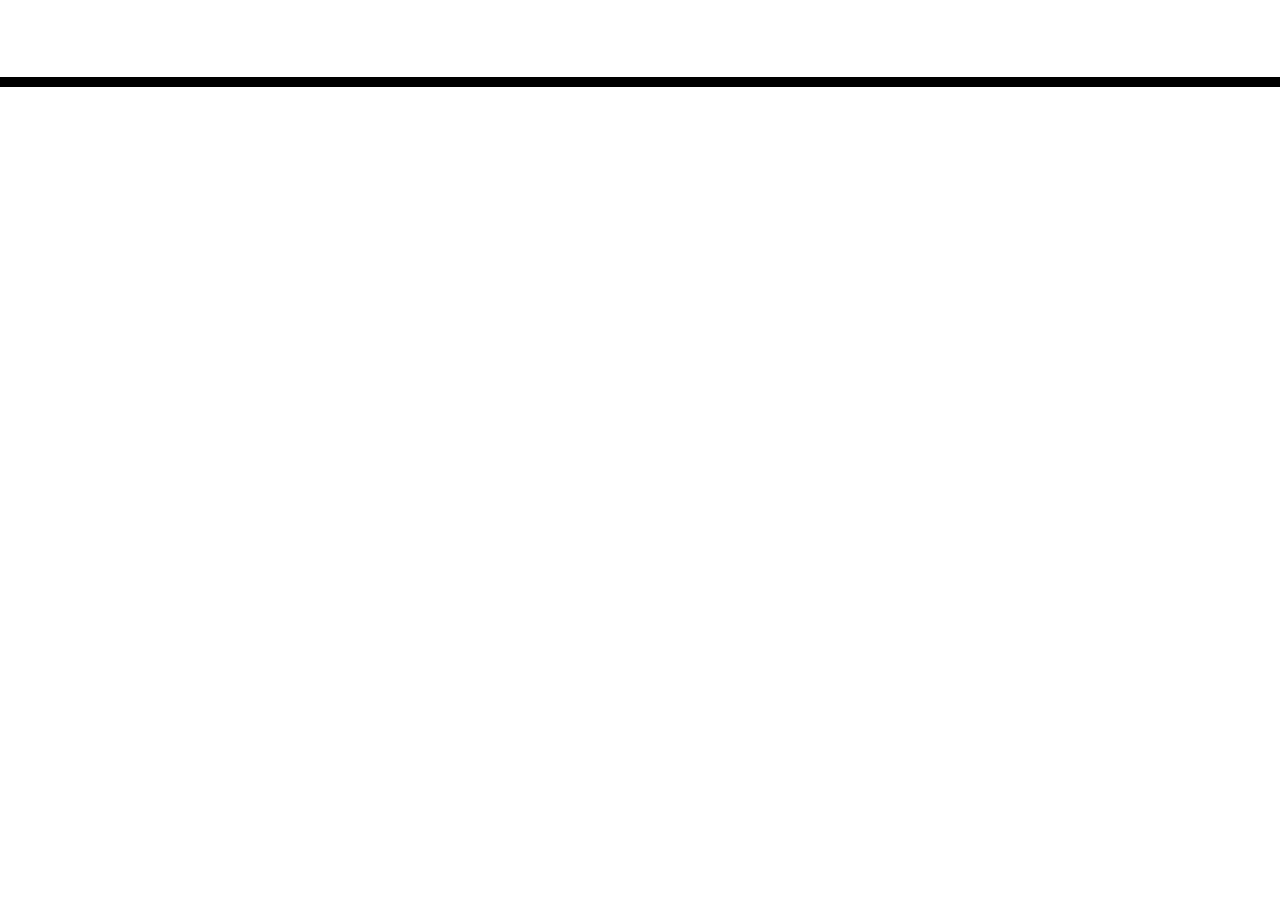
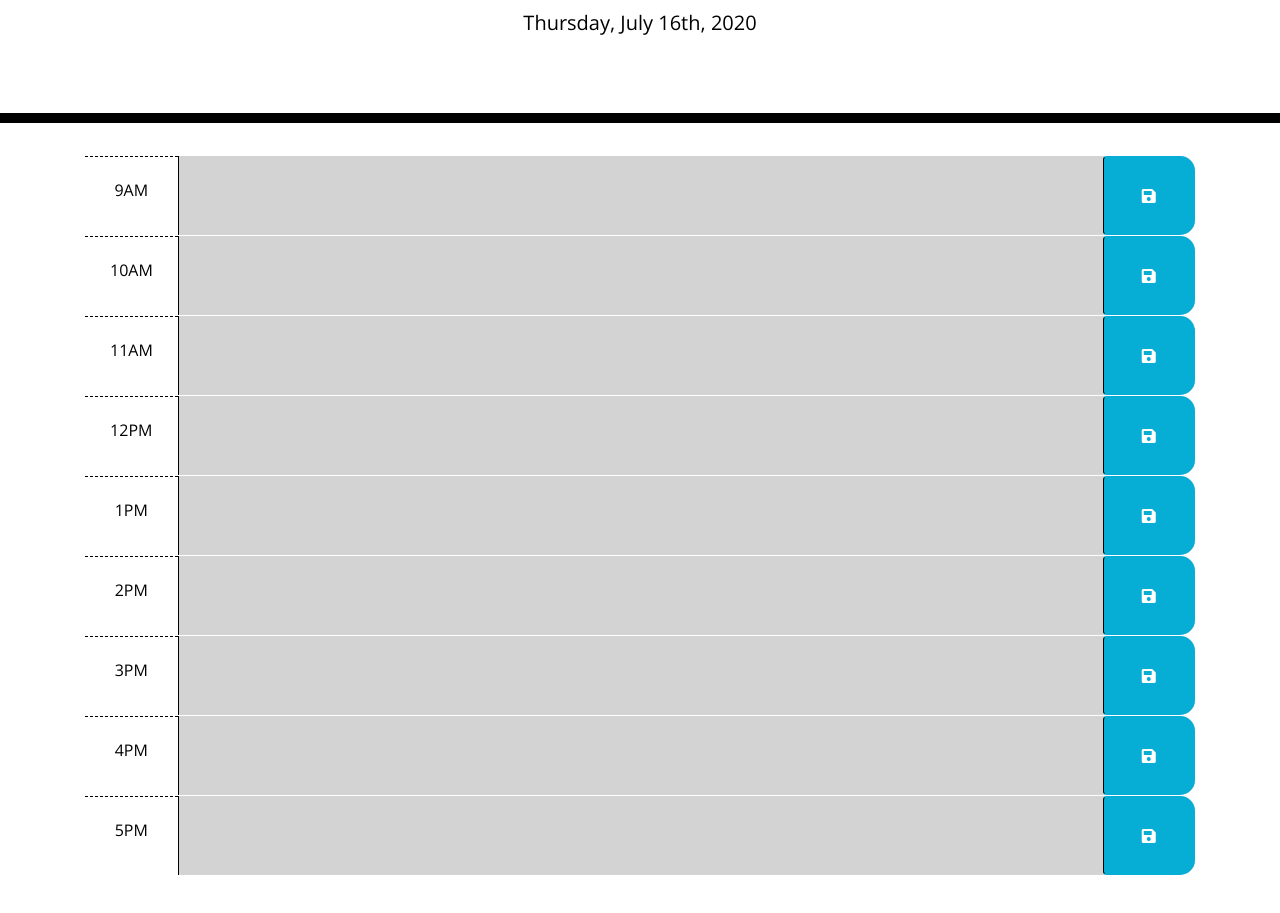
Before and after one commit to hngdngng/work-day-planner, a plain HTML site: page index.html in a window 1280 px wide. Shown: the part 181-1094 px from the top of the page. Before the commit the page ends 800 px from the top, so only its background shows below. Drawn offline with nearby package versions, Linux system fonts and the light colour scheme.

Commit message:
Added and updated  HTML and CSS  elements for day planner

```diff
--- a/Assets/script.js
+++ b/Assets/script.js
@@ -0,0 +1,7 @@
+$(document).ready(function() {
+    var currentDateDisplay = $("#currentDay"); //target <p> with ID currentDay
+    var currentDate = moment().format("dddd, MMMM Do, YYYY"); //pull current date using moment.js in preffered format
+    currentDateDisplay.text(currentDate);//replace text content with current date when user loads HTML
+
+
+})
--- a/Assets/style.css
+++ b/Assets/style.css
@@ -1,9 +1,11 @@
+/* Body */
 body {
   font-family: 'Open Sans', sans-serif;
   font-size: 16px;
   line-height: 1;
+  margin-bottom: 40px;
 }
-
+/* User input field*/
 textarea{
   background: transparent;
   border: none;
@@ -12,7 +14,7 @@ textarea{
   border-left: 1px solid black;
   padding: 10px;
 }
-
+/* Header area */
 .jumbotron {
   text-align: center;
   background-color: transparent;
@@ -20,43 +22,44 @@ textarea{
   border-radius: 0;
   border-bottom: 10px solid black;
 }
-
+/* Calendar Description (Displays User text input) */
 .description{
   white-space: pre-wrap;
 }
-
+/* Time Block container */
 .time-block{
   text-align: center;
   border-radius: 15px;
 }
-
+/* Row for each time block */
 .row {
   white-space: pre-wrap;
   height: 80px;
   border-top: 1px solid white;;
 }
-
+/* Hour Displayed in Time-block */
 .hour {
   background-color: #ffffff;
   color: #000000;
   border-top: 1px dashed #000000;
+  padding: 25px;
 }
-
+/* Hours that have passed */
 .past {
   background-color: #d3d3d3;
   color: white;
 }
-
+/* Current hour */
 .present {
   background-color: #ff6961;
   color: white;
 }
-
+/* Hours in future */
 .future {
   background-color: #77dd77;
   color: white;
 }
-
+/* Save button */
 .saveBtn {
   border-left: 1px solid black;
   border-top-right-radius: 15px;
@@ -64,7 +67,7 @@ textarea{
   background-color: #06AED5;
   color: white;
 }
-
+/* Save button when hovered over */
 .saveBtn i:hover {
   font-size: 20px;
   transition: all .3s ease-in-out;
--- a/index.html
+++ b/index.html
@@ -21,6 +21,54 @@
   </header>
   <div class="container">
     <!-- Timeblocks go here -->
+    <div class="container">
+      <div class="row time-block past" id="hour-9">
+        <div class="col-md-1 hour">9AM</div>
+        <textarea class="col-md-10 description"></textarea>
+        <button type="submit" class="col-md-1 btn saveBtn"><i class="fa fa-save"></i></button>
+      </div>
+      <div class="row time-block past" id="hour-10">
+        <div class="col-md-1 hour">10AM</div>
+        <textarea class="col-md-10 description"></textarea>
+        <button type="submit" class="col-md-1 btn saveBtn"><i class="fa fa-save"></i></button>
+      </div>
+      <div class="row time-block past" id="hour-11">
+        <div class="col-md-1 hour">11AM</div>
+        <textarea class="col-md-10 description"></textarea>
+        <button type="submit" class="col-md-1 btn saveBtn"><i class="fa fa-save"></i></button>
+      </div>
+      <div class="row time-block past" id="hour-12">
+        <div class="col-md-1 hour">12PM</div>
+        <textarea class="col-md-10 description"></textarea>
+        <button type="submit" class="col-md-1 btn saveBtn"><i class="fa fa-save"></i></button>
+      </div>
+      <div class="row time-block past" id="hour-1">
+        <div class="col-md-1 hour">1PM</div>
+        <textarea class="col-md-10 description"></textarea>
+        <button type="submit" class="col-md-1 btn saveBtn"><i class="fa fa-save"></i></button>
+      </div>
+      <div class="row time-block past" id="hour-2">
+        <div class="col-md-1 hour">2PM</div>
+        <textarea class="col-md-10 description"></textarea>
+        <button type="submit" class="col-md-1 btn saveBtn"><i class="fa fa-save"></i></button>
+      </div>
+      <div class="row time-block past" id="hour-3">
+        <div class="col-md-1 hour">3PM</div>
+        <textarea class="col-md-10 description"></textarea>
+        <button type="submit" class="col-md-1 btn saveBtn"><i class="fa fa-save"></i></button>
+      </div>
+      <div class="row time-block past" id="hour-4">
+        <div class="col-md-1 hour">4PM</div>
+        <textarea class="col-md-10 description"></textarea>
+        <button type="submit" class="col-md-1 btn saveBtn"><i class="fa fa-save"></i></button>
+      </div>
+      <div class="row time-block past" id="hour-5">
+        <div class="col-md-1 hour">5PM</div>
+        <textarea class="col-md-10 description"></textarea>
+        <button type="submit" class="col-md-1 btn saveBtn"><i class="fa fa-save"></i></button>
+      </div>
+
+    </div>
   </div>
 
   <script src="https://code.jquery.com/jquery-3.5.1.min.js"
```
